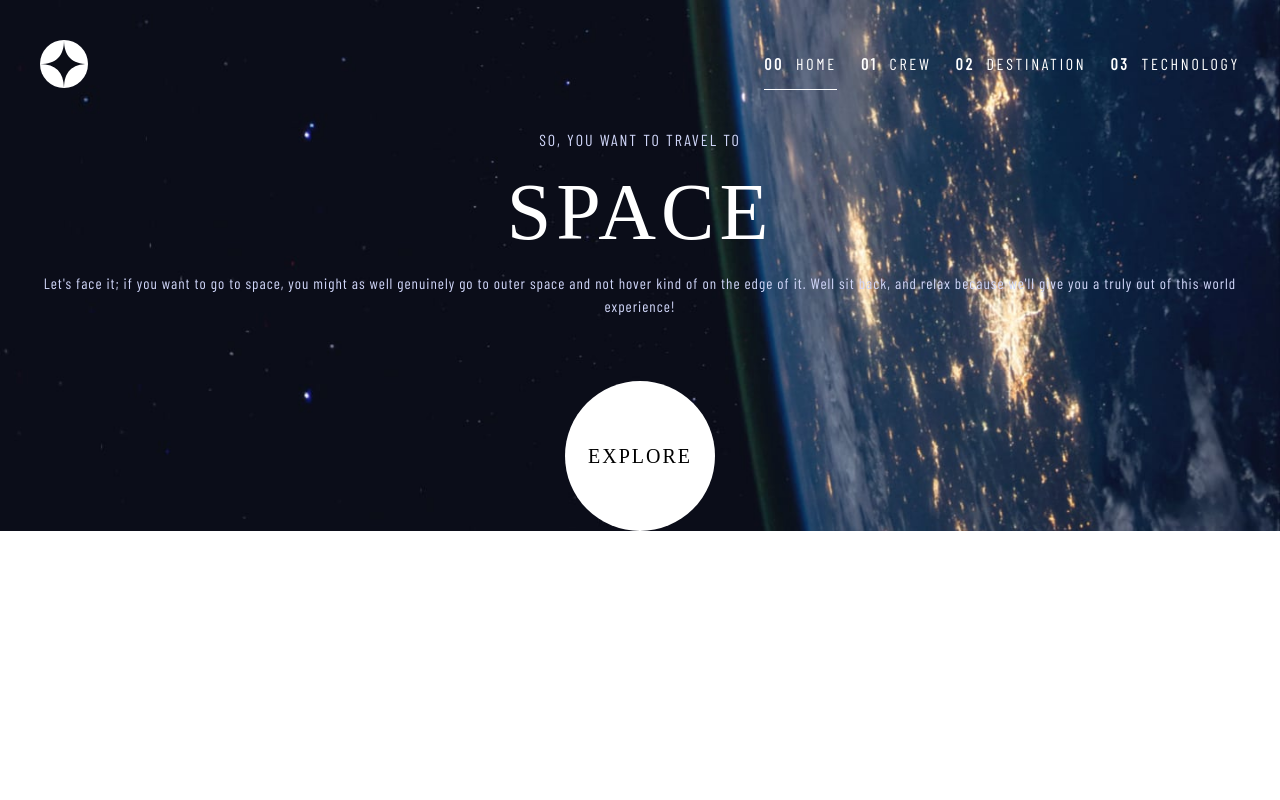
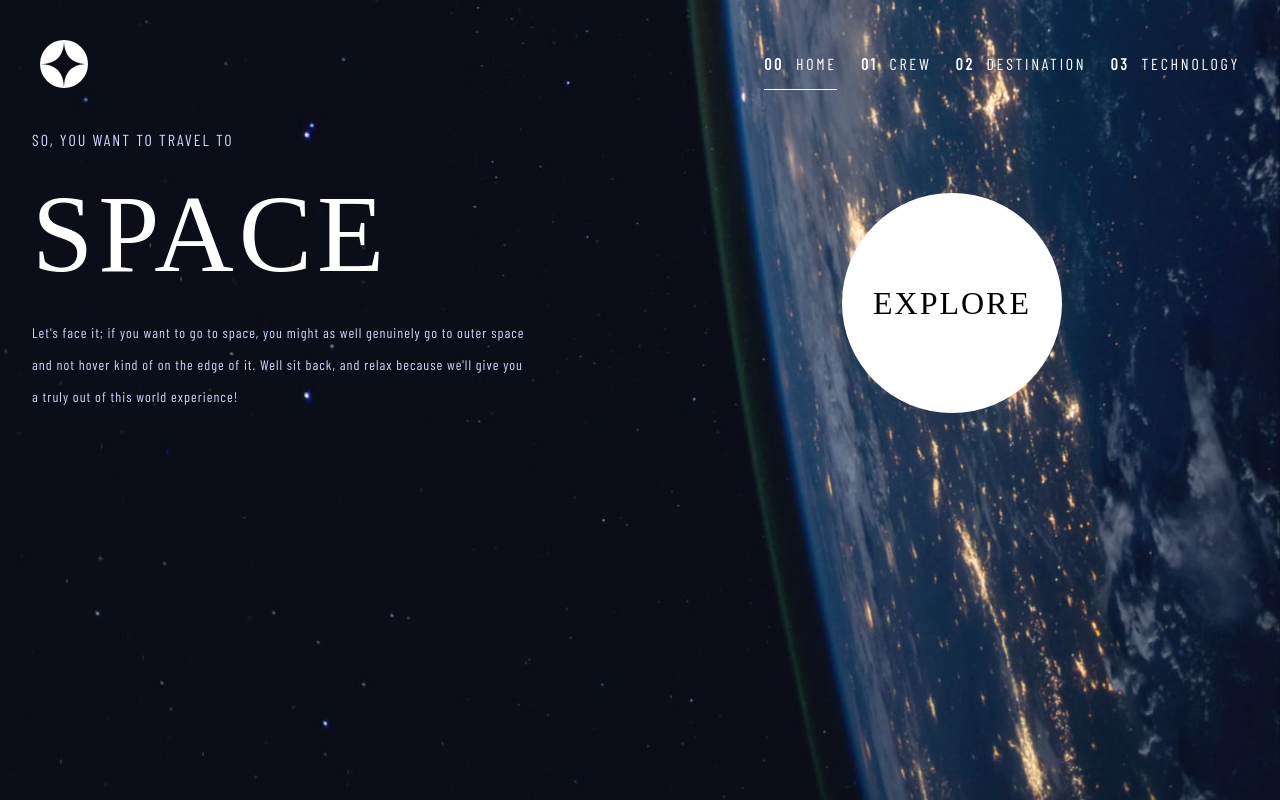
Before and after one commit to dombrga/space-tourism-website-react, a React (Vite) app: page /home in a window 1280 px wide. Built offline with nearby package versions, Linux system fonts and the light colour scheme; a web font is replaced by a local one.

Commit message:
home page for tablet and desktop

```diff
--- a/index.html
+++ b/index.html
@@ -6,7 +6,7 @@
     <link rel="preconnect" href="https://fonts.gstatic.com" crossorigin>
     <link href="https://fonts.googleapis.com/css2?family=Barlow+Condensed&family=Bellefair&display=swap" rel="stylesheet">
     <meta name="viewport" content="width=device-width, initial-scale=1.0" />
-    <title>Vite + React + TS</title>
+    <title>Space Tourism</title>
   </head>
   <body>
     <div id="root"></div>
--- a/src/components/layout/navigation/sidebar/Sidebar.tsx
+++ b/src/components/layout/navigation/sidebar/Sidebar.tsx
@@ -16,8 +16,9 @@ function Sidebar({ isSidebarOpen, setIsSidebarOpen }: props) {
   ].join(' ')
 
   useEffect(() => {
-    function closeSidebar(e: MouseEvent) {
+    function closeSidebarOutsideClick(e: MouseEvent) {
       const hamburger = document.querySelector('#btn-nav-mobile')
+
       const hasClickedHamburger = e.target === hamburger || hamburger?.contains(e.target as Node)
       const hasClickedOutsideSidebar = !sidebarRef.current?.contains(e.target as Node)
 
@@ -27,11 +28,11 @@ function Sidebar({ isSidebarOpen, setIsSidebarOpen }: props) {
     }
 
     if(isSidebarOpen) {
-      window.addEventListener('click', closeSidebar)
+      window.addEventListener('click', closeSidebarOutsideClick)
     }
 
     return () => {
-      window.removeEventListener('click', closeSidebar)
+      window.removeEventListener('click', closeSidebarOutsideClick)
     }
   }, [isSidebarOpen])
 
--- a/src/components/layout/navigation/single-link/SingleLink.module.scss
+++ b/src/components/layout/navigation/single-link/SingleLink.module.scss
@@ -21,3 +21,9 @@
     font-weight: 600;
   }
 }
+
+@media (min-width: 1000px) {
+  .nav-link-list {
+    // padding-right: 8rem;
+  }
+}
--- a/src/components/layout/navigation/single-link/SingleLink.tsx
+++ b/src/components/layout/navigation/single-link/SingleLink.tsx
@@ -13,8 +13,9 @@ interface RouteStatus {
 }
 
 const liClass = [s['li']].join(' ')
+const ulClass = [s['nav-link-list']].join(' ')
 
-const linkClass = ({ isActive, isPending }: {isActive: boolean, isPending: boolean}) => {
+const navLinkClass = ({ isActive, isPending }: {isActive: boolean, isPending: boolean}) => {
   return [
     s["link"],
     isPending ? "pending-link" : isActive ? "active-link" : null,
@@ -25,7 +26,7 @@ const linkClass = ({ isActive, isPending }: {isActive: boolean, isPending: boole
 function SingleLink( { isDesktop }: props) {
   const desktopTabletNavLinks = routeLinkInfo.map((routeLink) => (
     <li className={liClass} key={routeLink.name}>
-      <NavLink to={routeLink.path} className={linkClass}>
+      <NavLink to={routeLink.path} className={navLinkClass}>
         <span>{ isDesktop && routeLink.order.concat('  ') }</span>
         <span>{ routeLink.name }</span>
       </NavLink>
@@ -33,7 +34,7 @@ function SingleLink( { isDesktop }: props) {
   ));
 
   return (
-    <ul>
+    <ul className={ulClass}>
       { desktopTabletNavLinks }
     </ul>
   );
--- a/src/index.scss
+++ b/src/index.scss
@@ -16,12 +16,7 @@
 /*
   3. Allow percentage-based heights in the application
 */
-html {
-  height: 100%;
-}
-body {
-  min-height: 100vh;
-}
+html, body {}
 /*
   Typographic tweaks!
   4. Add accessible line-height
@@ -59,7 +54,7 @@ p, h1, h2, h3, h4, h5, h6 {
 // end of css reset
 
 #root {
-  min-height: 100%;
+  min-height: 100vh;
   min-width: 100%;
 }
 
@@ -96,6 +91,10 @@ button {
 .active-link { border-bottom: 1.5px solid white; }
 .active-link-sidebar { border-right: 4px solid white; }
 
+main {
+  padding: 2rem 2rem 3rem;
+}
+
 .bg-home {
   background: url('./assets/home/background-home-mobile.jpg') 0% 0% / cover no-repeat;
 }
@@ -109,7 +108,11 @@ button {
   background: url('./assets/technology/background-technology-mobile.jpg') 0% 0% / cover no-repeat;
 }
 
-@media (min-width: 480px) {
+@media (min-width: 768px) {
+  main {
+    padding: 4rem 8rem 3rem;
+  }
+
   .bg-home {
     background: url('./assets/home/background-home-tablet.jpg') 0% 0% / cover no-repeat;
   }
@@ -124,7 +127,11 @@ button {
   }
 }
 
-@media (min-width: 770px) {
+@media (min-width: 1000px) {
+  main {
+    padding: 2rem 6rem;
+  }
+
   .bg-home {
     background: url('./assets/home/background-home-desktop.jpg') 0% 0% / cover no-repeat;
   }
--- a/src/pages/Home/Home.module.scss
+++ b/src/pages/Home/Home.module.scss
@@ -1,9 +1,4 @@
 @use '@/assets/styles/base';
-
-body {
-  // background-color: red;
-  // color: red;
-}
 
 .home-page {
   display: grid;
@@ -28,6 +23,9 @@ body {
     font-weight: 100;
     letter-spacing: 1px;
     line-height: 150%;
+    // SPACE is around 500px at tablet
+    width: min(500px, 100%);
+    margin: 0 auto;
   }
 }
 
@@ -46,3 +44,59 @@ body {
 
   margin: 0 auto;
 }
+
+@media (min-width: 768px) {
+  .home-page {
+    gap: 7rem 2rem;
+
+    h1 {
+      font-size: 150px;
+    }
+    h5 {
+      font-size: 20px;
+    }
+
+    p {
+      font-size: 16px;
+    }
+  }
+
+  .explore {
+    font-size: 32px;
+    line-height: 243px;
+    width: 243px;
+    height: 243px;
+  }
+}
+
+@media (min-width: 1000px) {
+  .home-page {
+    grid-template-columns: 1fr 1fr;
+
+    text-align: left;
+
+    h1 {
+      display: inline;
+      font-size: 110px;
+    }
+
+    h5 {
+      font-size: 16px;
+    }
+
+    p {
+      font-size: 14px;
+      line-height: 32px;
+      margin: 0;
+    }
+  }
+
+  .explore {
+    // font-size: 32px;
+    line-height: 220px;
+    width: 220px;
+    height: 220px;
+
+    align-self: flex-end;
+  }
+}
```
